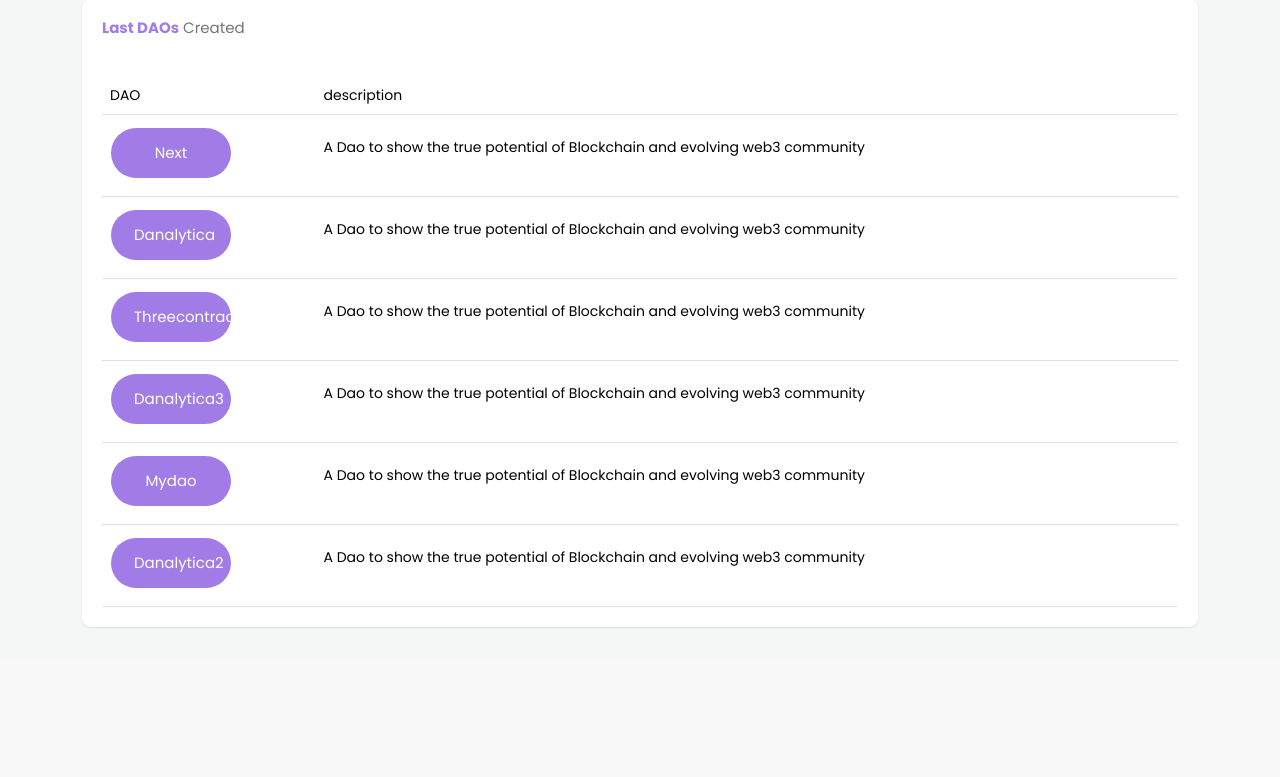
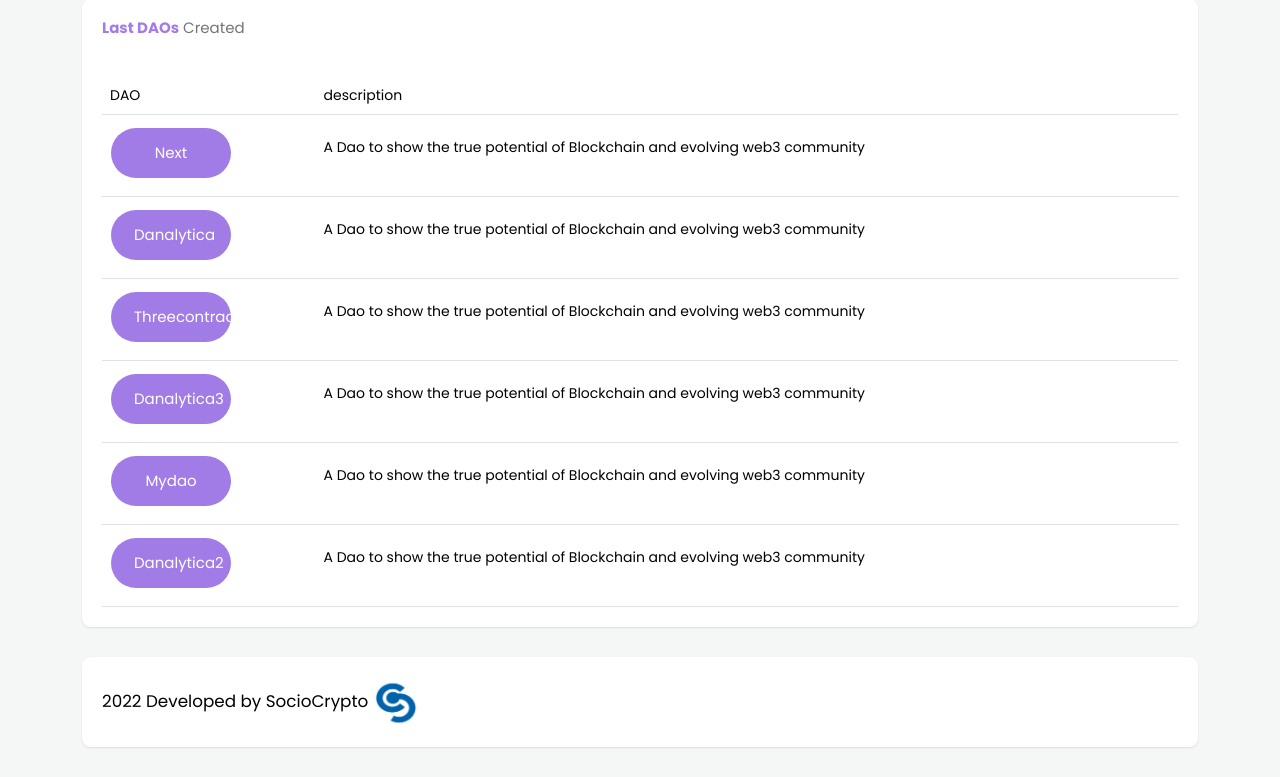
Before and after one commit to Socio-Crypto/SocioDAO, a Django app: page / in a window 1280 px wide. Shown: the part 534-1311 px from the top of the page. Before the commit the page ends 1162 px from the top, so only its background shows below. Run offline with Django 4.2, Linux system fonts and the light colour scheme; data comes from the database, SQL or seed files in the repository; style sheets or scripts are compiled from the project's sources; some libraries are stand-ins or nearby versions.

Commit message:
add footer and logo

```diff
--- a/dapp/templates/main.html
+++ b/dapp/templates/main.html
@@ -90,6 +90,20 @@
 
         {% endblock %}
 
+        <div class="row clearfix">
+            <div class="col-md-12 col-lg-12">
+              <div class="card">
+                <div class="body">
+                  <div class="row clearfix">
+                    <p class="copyright m-b-0 text-white col-lg-12" style="color: black!important;
+                    font-size: larger;     margin-block: auto;">2022 Developed by SocioCrypto <img src="/static/images/socio-logo.jpg"  height="50" alt="SocioCrypto"></p>
+
+                </div>
+                </div>
+              </div>
+            </div>
+          </div>
+
 
     </div>
 </section>
--- a/dapp/templates/vote.html
+++ b/dapp/templates/vote.html
@@ -39,7 +39,7 @@
                             <textarea name="proposal_detail" id="" cols="21" rows="4"></textarea>
                             <br><br>
 
-                            <input type="password" name="pasphrase" >
+                            <input type="password" name="passphrase" >
 
                         </div>
                     </div>
```
Also changed, not shown: dapp/static/images/socio-logo.jpg (added).
